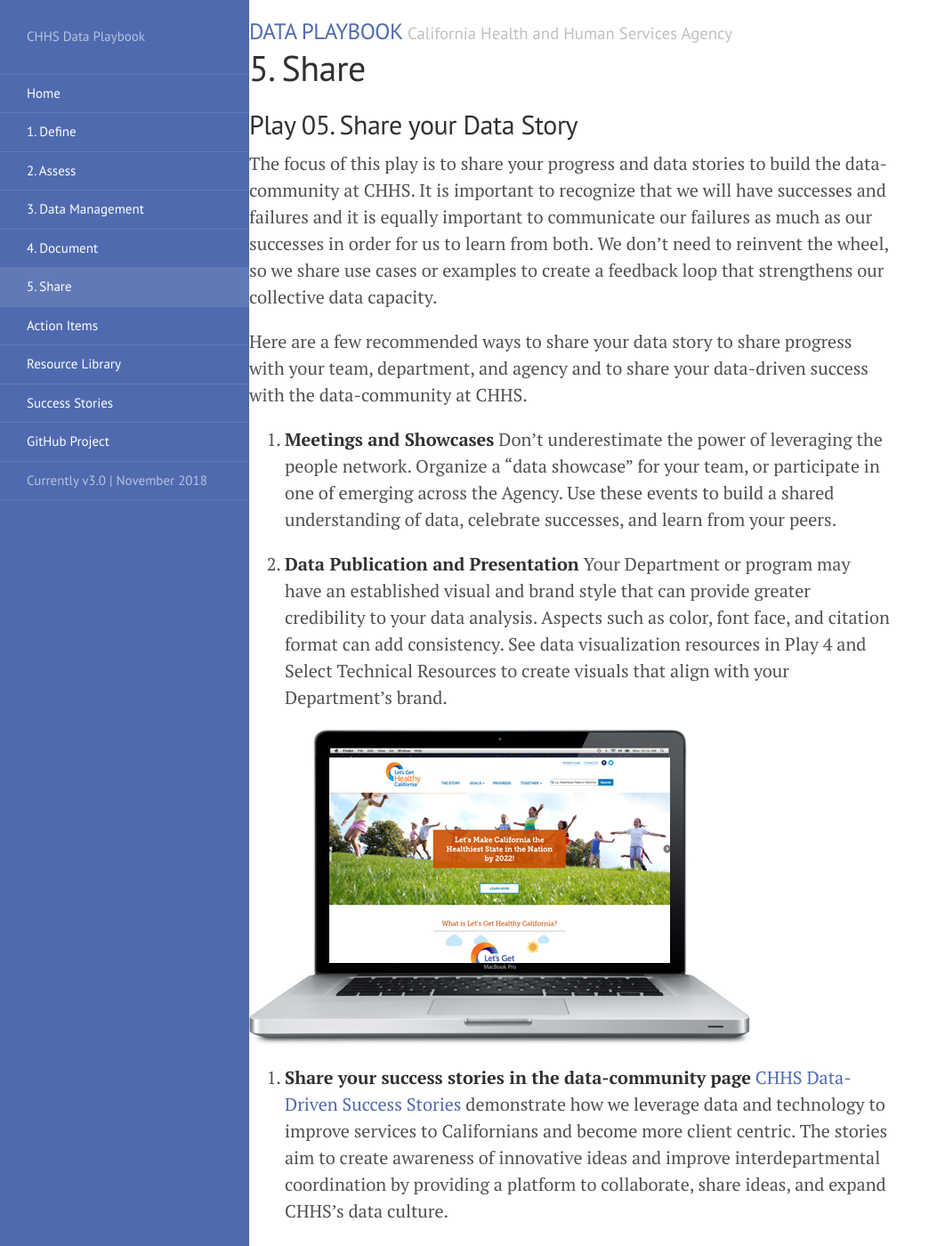
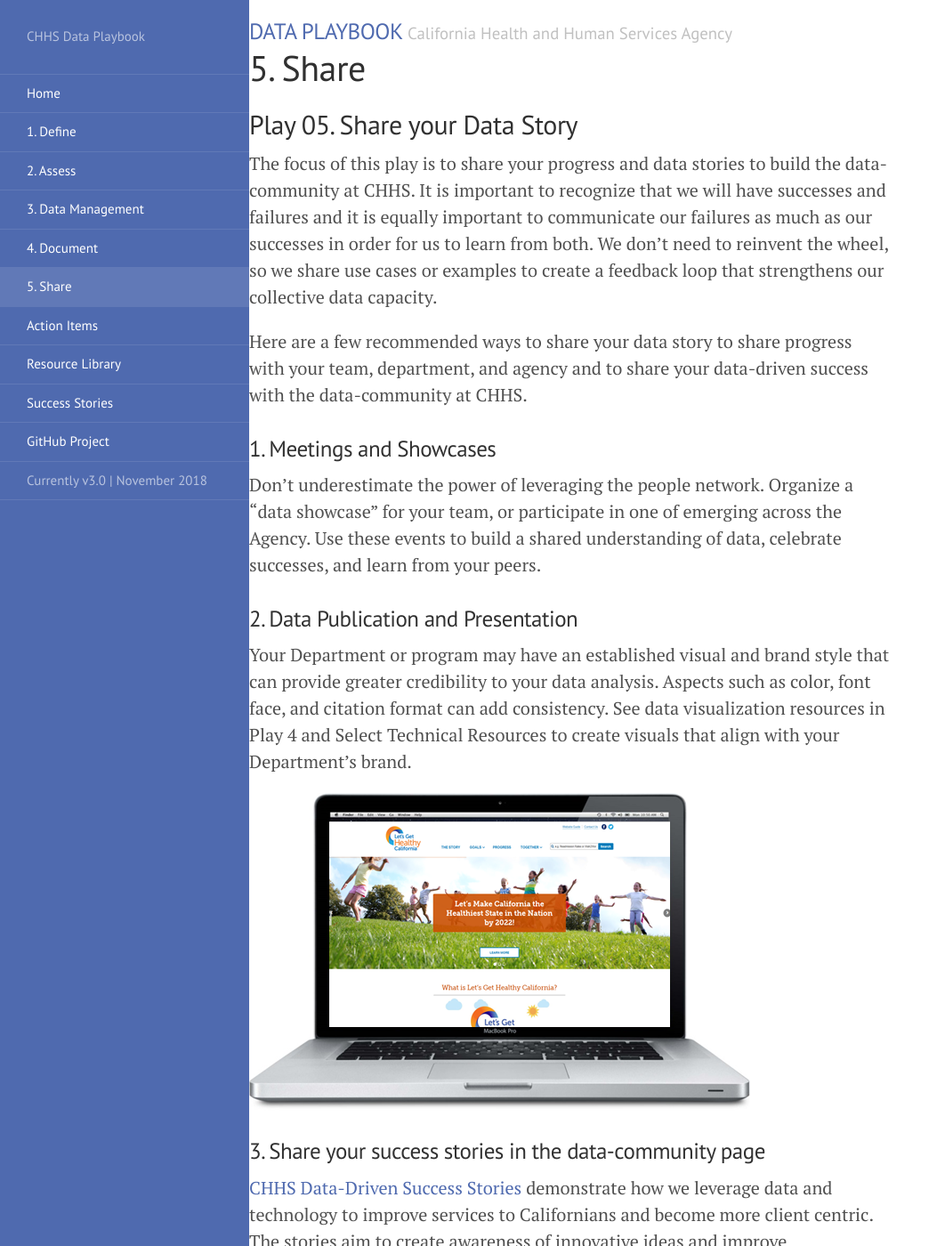
Before and after one commit to chhsdata/dataplaybook, a Jekyll site: the page built from 5_share.md, in a window 1280 px wide and 1400 px high. Shown: the whole window at 89% size, without its empty margins (0-1062 px from the left). Built offline with Jekyll 4.4.1, drawn with Linux system fonts in a browser that asks for light colours; Markdown is read by kramdown in place of the engine named in the settings.

Commit message:
cleaning

```diff
--- a/5_share.md
+++ b/5_share.md
@@ -9,15 +9,15 @@ The focus of this play is to share your progress and data stories to build the d
 
 Here are a few recommended ways to share your data story to share progress with your team, department, and agency and to share your data-driven success with the data-community at CHHS.
 
-1. **Meetings and Showcases**
+### 1. Meetings and Showcases
 Don’t underestimate the power of leveraging the people network. Organize a “data showcase” for your team, or participate in one of emerging across the Agency. Use these events to build a shared understanding of data, celebrate successes, and learn from your peers.
 
-2. **Data Publication and Presentation**
+### 2. Data Publication and Presentation
 Your Department or program may have an established visual and brand style that can provide greater credibility to your data analysis. Aspects such as color, font face, and citation format can add consistency. See data visualization resources in Play 4 and Select Technical Resources to create visuals that align with your Department’s brand.
 
 [![Storyboard]({{ site.baseurl }}/assets/images/05_figure02.png "Storyboard")](https://letsgethealthy.ca.gov/)
 
-3. **Share your success stories in the data-community page**
+### 3. Share your success stories in the data-community page
 [CHHS Data-Driven Success Stories](https://chhsdata.github.io/dataplaybook/success_stories/) demonstrate how we leverage data and technology to improve services to Californians and become more client centric. The stories aim to create awareness of innovative ideas and improve interdepartmental coordination by providing a platform to collaborate, share ideas, and expand CHHS’s data culture.
 
 <!-- Pagination -->
```
Also changed, not shown: 4_evaluate.md (+4 -4 lines).
